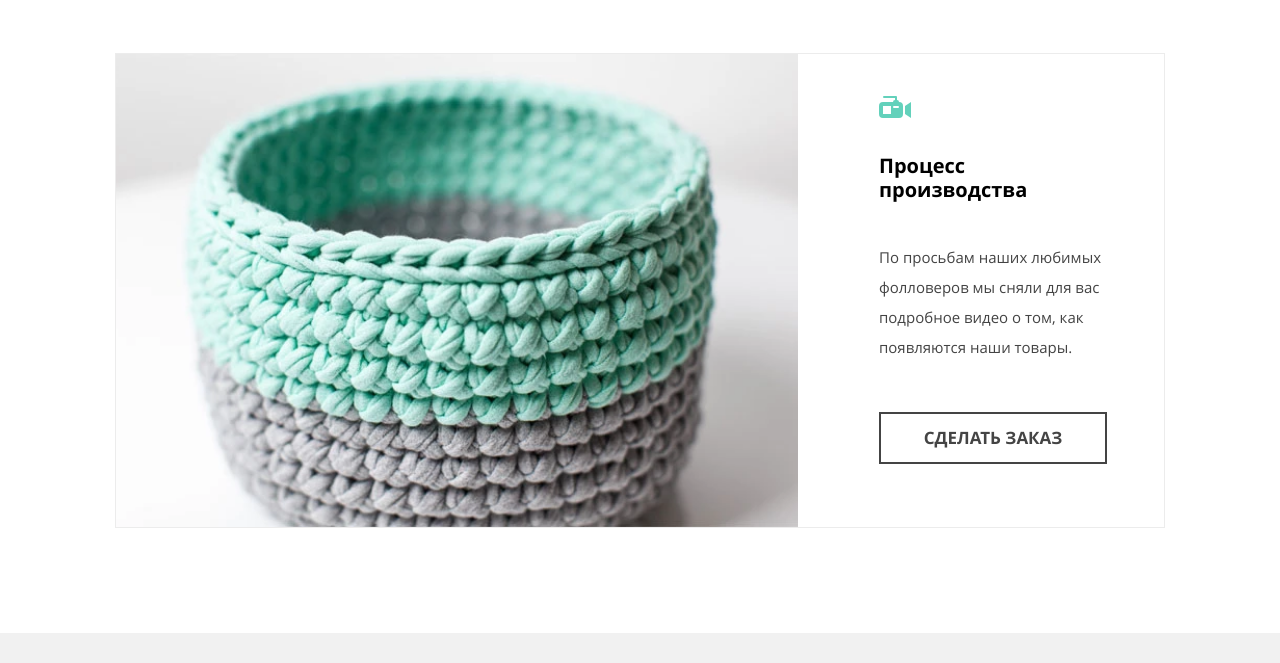
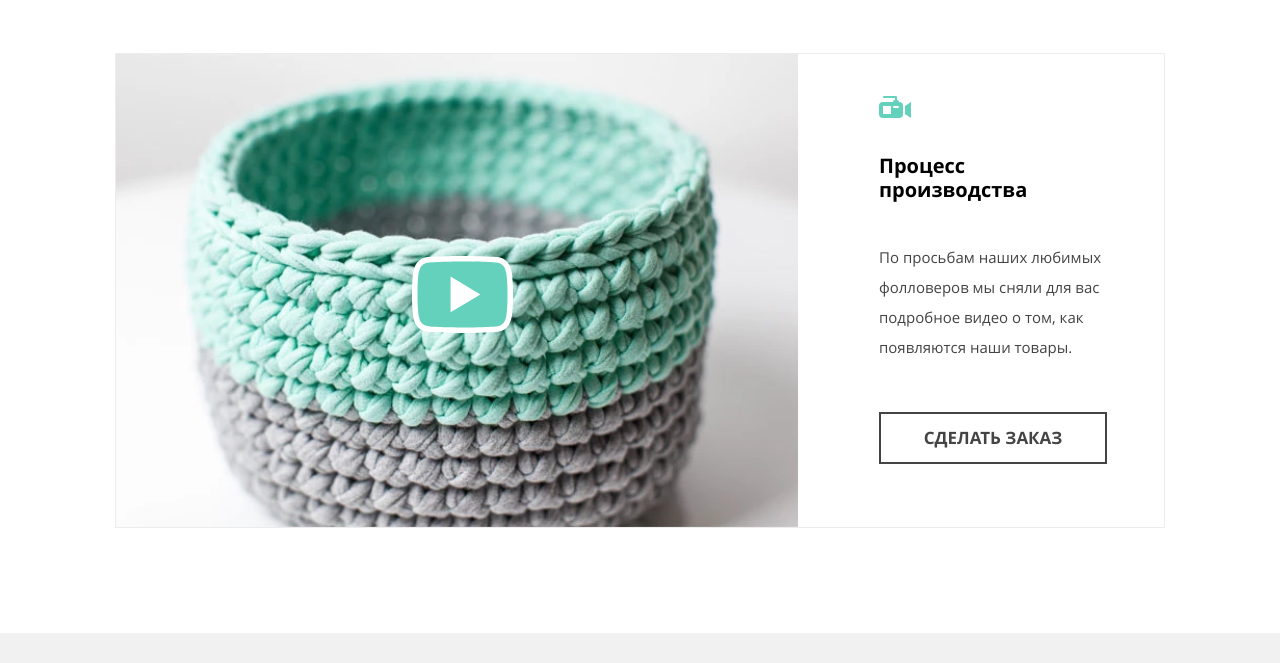
Before and after one commit to akrjuger/mishka, a website: page source/catalog.html in a window 1280 px wide. Shown: the part 1179-1842 px from the top of the page. Drawn offline with nearby package versions, Linux system fonts and the light colour scheme; files that its build step writes are made by us from their sources.

Commit message:
add play button for production video

```diff
--- a/source/catalog.html
+++ b/source/catalog.html
@@ -89,15 +89,20 @@
 
         <article class="about-production">
           <h3 class="about-production__title">Процесс производства</h3>
+          <div class="about-production__video">
             <picture>
                 <source type="image/webp" media="(min-width: 1150px)" srcset="img/video-desktop@1x.webp 1x, img/video-desktop@2x.webp 2x">
                 <source type="image/webp" media="(min-width: 768px)" srcset="img/video-tablet@1x.webp 1x, img/video-tablet@2x.webp 2x">
                 <source type="image/webp" srcset="img/video-mobile@1x.webp 1x, img/video-mobile@2x.webp 2x">
                 <source media="(min-width: 1150px)" srcset="img/video-desktop@1x.jpg 1x, img/video-desktop@2x.jpg 2x">
                 <source media="(min-width: 768px)" srcset="img/video-tablet@1x.jpg 1x, img/video-tablet@2x.jpg 2x">
-              <img class="about-production__video" src="img/video-mobile@1x.jpg" srcset="img/video-mobile@2x.jpg 2x" width="260" height="150"
+                <img class="about-production__poster" src="img/video-mobile@1x.jpg" srcset="img/video-mobile@2x.jpg 2x" width="260" height="150"
                   alt="Видео о процессе производства" />
               </picture>
+              <button class="about-production__play-btn" type="button" name="button">
+                <img class="about-production__play-icon" width="101" height="77" src="img/icon-play.svg" alt="Запустить видео про производство">
+              </button>
+          </div>
           <p class="about-production__info">По просьбам наших любимых фолловеров мы сняли для вас подробное видео о том, как появляются наши товары.</p>
           <a class="about-production__btn btn" href="#">Сделать заказ</a>
         </article>
--- a/source/sass/block/about-production.scss
+++ b/source/sass/block/about-production.scss
@@ -26,8 +26,21 @@
   }
 
   &__video{
+    position: relative;
+  }
+
+  &__poster{
     display: block;
     width: 100%;
+  }
+
+  &__play-btn{
+    position: absolute;
+    border: none;
+    outline: 0;
+    background-color: transparent;
+    top: calc(50% - 71px/2);
+    left: calc(50% - 101px/2);
   }
 
   &__info{
@@ -83,6 +96,10 @@
       left: 0;
       width: calc((100% - 2*51px)/3*2 + 51px);
       height: 100%;
+    }
+
+    &__poster{
+      height: 100%;
       object-fit: cover;
     }
 
--- a/timetracking.txt
+++ b/timetracking.txt
@@ -20,5 +20,6 @@
 24.05.2020 1час 20минут - стили для каталога
 25.05.2020 35минут - правка бага с picture
 25.05.2020 2часа - добавление стилей блока как это произведено, без кнопки плей
+26.05.2020 20минут - добавление кнопки плей
 
-Итого 27часов 50минут
+Итого 28часов 10минут
```
Lines whose indentation alone changed are shown as unchanged.
